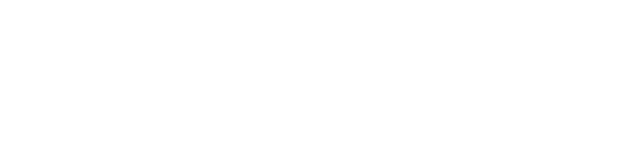
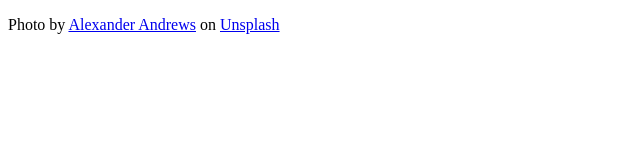
Before and after one commit to FalkoKa/Signup_Form_Odin, a plain HTML site: page index.html in a window 1280 px wide. Shown: the whole page, without its empty margins (0-640 px from the left). Drawn offline with Linux system fonts and the light colour scheme.

Commit message:
Add resources and import font

```diff
--- a/index.html
+++ b/index.html
@@ -7,5 +7,18 @@
     <meta name="viewport" content="width=device-width, initial-scale=1.0" />
     <title>Oding Sign Up Form</title>
   </head>
-  <body></body>
+  <body>
+    <p>
+      Photo by
+      <a
+        href="https://unsplash.com/@alex_andrews?utm_source=unsplash&utm_medium=referral&utm_content=creditCopyText"
+        >Alexander Andrews</a
+      >
+      on
+      <a
+        href="https://unsplash.com/images/nature/space?utm_source=unsplash&utm_medium=referral&utm_content=creditCopyText"
+        >Unsplash</a
+      >
+    </p>
+  </body>
 </html>
--- a/style.css
+++ b/style.css
@@ -0,0 +1,4 @@
+@font-face {
+  font-family: Norse;
+  src: url(./Norse-Bold.otf);
+}
```
Also changed, not shown: Norse-Bold.otf (added), images/odin-lined.png (added), 1 other file.
